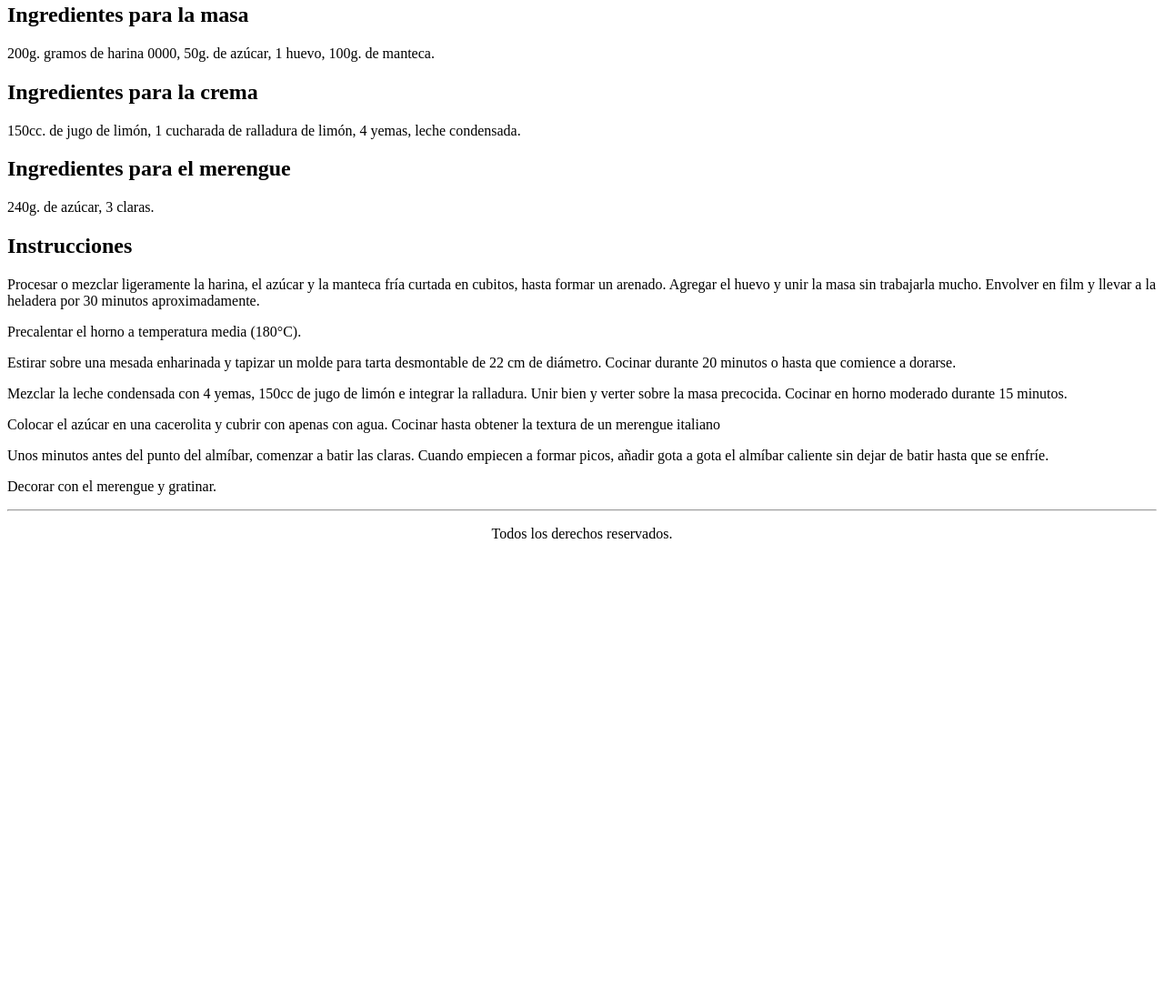
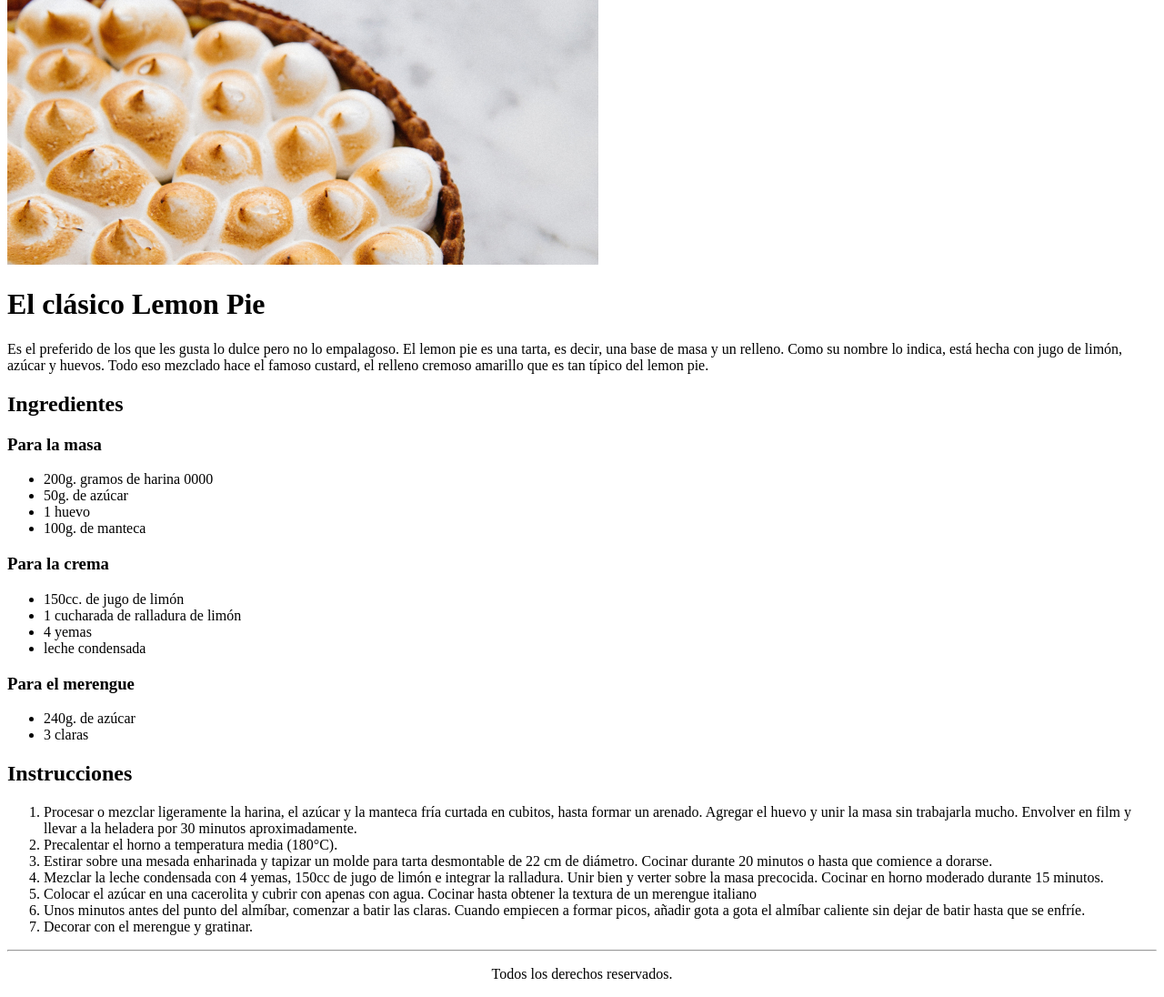
Before and after one commit to Gaghyta/FEI__Antonini, a plain HTML site: page Lemon_Pie/index.html in a window 1280 px wide. Shown: the part 185-1281 px from the top of the page at 91% size. Before the commit the page ends 800 px from the top, so only its background shows below. Drawn offline with Linux system fonts and the light colour scheme.

Commit message:
Agregando imgenes

```diff
--- a/Lemon_Pie/index.html
+++ b/Lemon_Pie/index.html
@@ -8,31 +8,48 @@
 </head>
 <body>
     <header>
-        <p>Logo Front End 1</p>
+        <img src="img\Logo_Front.jpeg" alt="logo página">
         <hr>
     </header>
     <main>
-        <h1 align="center">El clásico Lemon Pie</h1>
+        <br>
+        <br>
+        <img src="img\Lemon_img01.jpeg" alt="Imágen lemon pie">
+        <h1>El clásico Lemon Pie</h1>
         <p>Es el preferido de los que les gusta lo dulce pero no lo empalagoso. El lemon pie es una tarta, es decir, una base de masa y un relleno. Como su nombre lo indica, está hecha con jugo de limón, azúcar y huevos. Todo eso mezclado hace el famoso custard, el relleno cremoso amarillo que es tan típico del lemon pie.</p>
         <section>
-            <h2>Ingredientes para la masa</h2>
-            <p>200g. gramos de harina 0000, 50g. de azúcar, 1 huevo, 100g. de manteca.</p>
-            <h2>Ingredientes para la crema</h2>
-            <p>150cc. de jugo de limón, 1 cucharada de ralladura de limón, 4 yemas, leche condensada.</p>
-            <h2>Ingredientes para el merengue</h2>
-            <p>240g. de azúcar, 3 claras.</p>
-        </section>
+            <h2>Ingredientes</h2>
+            <h3>Para la masa</h3>
+            <ul>
+                <li>200g. gramos de harina 0000</li>
+                <li>50g. de azúcar</li>
+                <li>1 huevo</li>
+                <li>100g. de manteca</li>
+            </ul>
+            <h3>Para la crema</h3>
+            <ul>
+                <li>150cc. de jugo de limón</li>
+                <li>1 cucharada de ralladura de limón</li>
+                <li>4 yemas</li>
+                <li>leche condensada</li>
+            </ul>
+            <h3>Para el merengue</h3>
+            <ul>
+                <li>240g. de azúcar</li>
+                <li>3 claras</li>
+            </ul>
+            </section>
         <section>
             <h2>Instrucciones</h2>
-            <article>
-                <p>Procesar o mezclar ligeramente la harina, el azúcar y la manteca fría curtada en cubitos, hasta formar un arenado. Agregar el huevo y unir la masa sin trabajarla mucho. Envolver en film y llevar a la heladera por 30 minutos aproximadamente.</p>
-                <p>Precalentar el horno a temperatura media (180°C).</p>
-                <p>Estirar sobre una mesada enharinada y tapizar un molde para tarta desmontable de 22 cm de diámetro. Cocinar durante 20 minutos o hasta que comience a dorarse.</p>
-                <p>Mezclar la leche condensada con 4 yemas, 150cc de jugo de limón e integrar la ralladura. Unir bien y verter sobre la masa precocida. Cocinar en horno moderado durante 15 minutos.</p>
-                <p>Colocar el azúcar en una cacerolita y cubrir con apenas con agua. Cocinar hasta obtener la textura de un merengue italiano</p>
-                <p>Unos minutos antes del punto del almíbar, comenzar a batir las claras. Cuando empiecen a formar picos, añadir gota a gota el almíbar caliente sin dejar de batir hasta que se enfríe.</p>
-                <p>Decorar con el merengue y gratinar.</p>
-            </article>
+            <ol>
+                <li>Procesar o mezclar ligeramente la harina, el azúcar y la manteca fría curtada en cubitos, hasta formar un arenado. Agregar el huevo y unir la masa sin trabajarla mucho. Envolver en film y llevar a la heladera por 30 minutos aproximadamente.</li>
+                <li>Precalentar el horno a temperatura media (180°C).</li>
+                <li>Estirar sobre una mesada enharinada y tapizar un molde para tarta desmontable de 22 cm de diámetro. Cocinar durante 20 minutos o hasta que comience a dorarse.</li>
+                <li>Mezclar la leche condensada con 4 yemas, 150cc de jugo de limón e integrar la ralladura. Unir bien y verter sobre la masa precocida. Cocinar en horno moderado durante 15 minutos.</li>
+                <li>Colocar el azúcar en una cacerolita y cubrir con apenas con agua. Cocinar hasta obtener la textura de un merengue italiano</li>
+                <li>Unos minutos antes del punto del almíbar, comenzar a batir las claras. Cuando empiecen a formar picos, añadir gota a gota el almíbar caliente sin dejar de batir hasta que se enfríe.</li>
+                <li>Decorar con el merengue y gratinar.</li>
+            </ol>
         </section>
 
     </main>
```
Also changed, not shown: Lemon_Pie/img/Lemon_img01.jpeg (added), Lemon_Pie/img/Logo_Front.jpeg (added), 1 other file.
